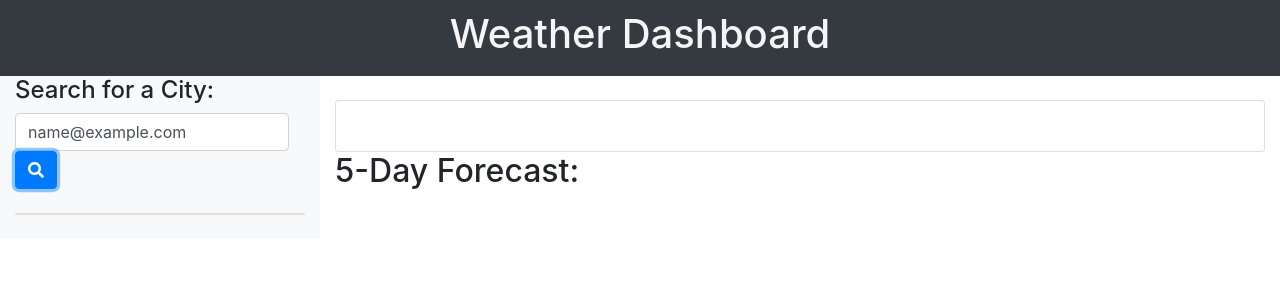
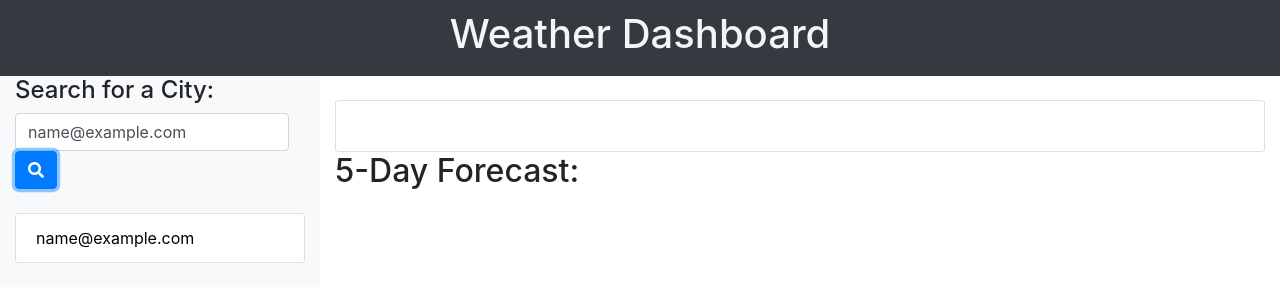
Before and after one commit to NatnoF/Weather-Dashboard, a plain HTML site: page index.html in a window 1280 px wide. Both pictures are taken after typing "name@example.com" into the empty fields and a click on the button 36 px from the left and 169 px from the top of the page. Drawn offline with nearby package versions, Linux system fonts and the light colour scheme; no server answers.

Commit message:
Made a searches array that stores previous searches and made it append to the page as a button. Pressing the button will get the current weather and 5-day forecast of that city. Made a function to render the list and store the data.

```diff
--- a/assets/js/script.js
+++ b/assets/js/script.js
@@ -9,6 +9,9 @@ var currentImage = $("<img>");
 
 var forecastDiv = $("#forecast");
 var currentWeatherDiv = $("#currentWeather");
+var searchesDiv = $("#searches");
+
+var searches = [];
 
 uvButtonEl.attr("type", "button");
 uvButtonEl.attr("disabled", true);
@@ -17,6 +20,8 @@ uvButtonEl.attr("id", "uv");
 
 $(document).ready(function ()
 {
+    init();
+
     $("#weather-btn").on("click", function(event)
     {
         event.preventDefault();
@@ -24,7 +29,52 @@ $(document).ready(function ()
         var cityInput = $("#weather-input").val().trim();
         currentWeather(cityInput);
         forecast(cityInput);
+        storeSearches(cityInput);
     });
+
+    function renderSearches()
+    {
+        searchesDiv.text("");
+
+        for (var i = 0; i < searches.length; i++)
+        {
+            var button = $("<button>");
+            button.addClass("list-group-item text-left");
+            button.text(searches[i]);
+
+            searchesDiv.append(button);
+        }
+    }
+
+    function init()
+    {
+        var storedSearches = JSON.parse(localStorage.getItem("searches"));
+
+        if (storedSearches !== null)
+        {
+            searches = storedSearches;
+        }
+
+        renderSearches();
+    }
+
+    function storeSearches(cityInput)
+    {
+        localStorage.setItem("searches", JSON.stringify(searches));
+
+        var searchesText = cityInput;
+        if (searchesText === "" || searches.includes(searchesText))
+        {
+            return;
+        }
+
+        searches.push(searchesText);
+        searchesText = "";
+
+        storeSearches(searchesText);
+        renderSearches();
+
+    }
 
     function currentWeather(city)
     {
@@ -124,4 +174,17 @@ $(document).ready(function ()
             uvIndexEl.append(uvButtonEl);
         })
     }
+
+    $("#searches").on("click", function(event)
+    {
+        var element = event.target;
+
+        if (element.matches("button") === true)
+        {
+            var cityInput = element.innerText;
+            currentWeather(cityInput);
+            forecast(cityInput);
+        }
+    });
+
 });
--- a/index.html
+++ b/index.html
@@ -24,10 +24,8 @@
                 </form>
                 <br>
                 <div class="card" style="width: 100%;">
-                    <div class="list-group list-group-flush">
-                        <!-- <button class="list-group-item text-left">Austin</button>
-                        <button class="list-group-item text-left">Chicago</button>
-                        <button class="list-group-item text-left">New York</button> -->
+                    <div id="searches" class="list-group list-group-flush">
+
                     </div>
                 </div>
                 <br>
```
